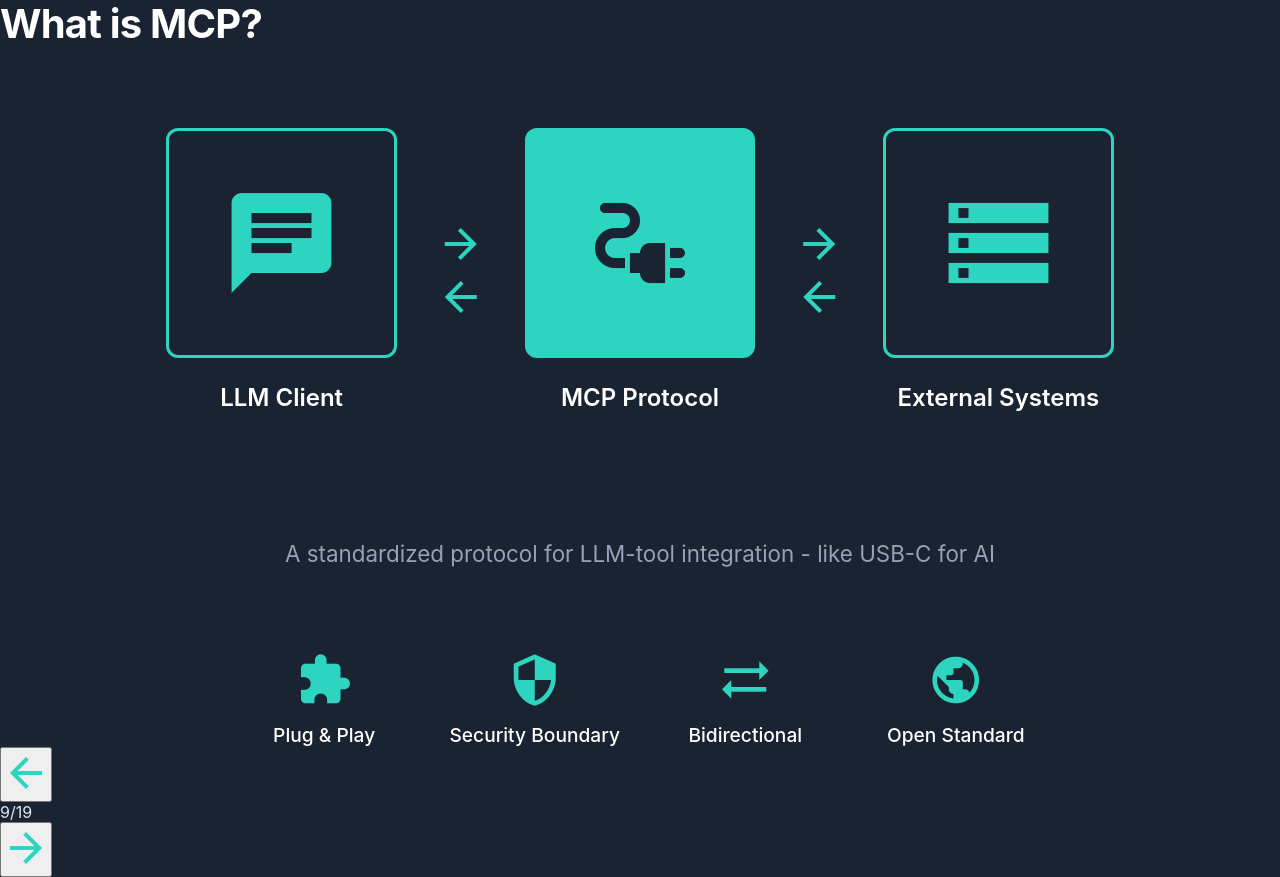
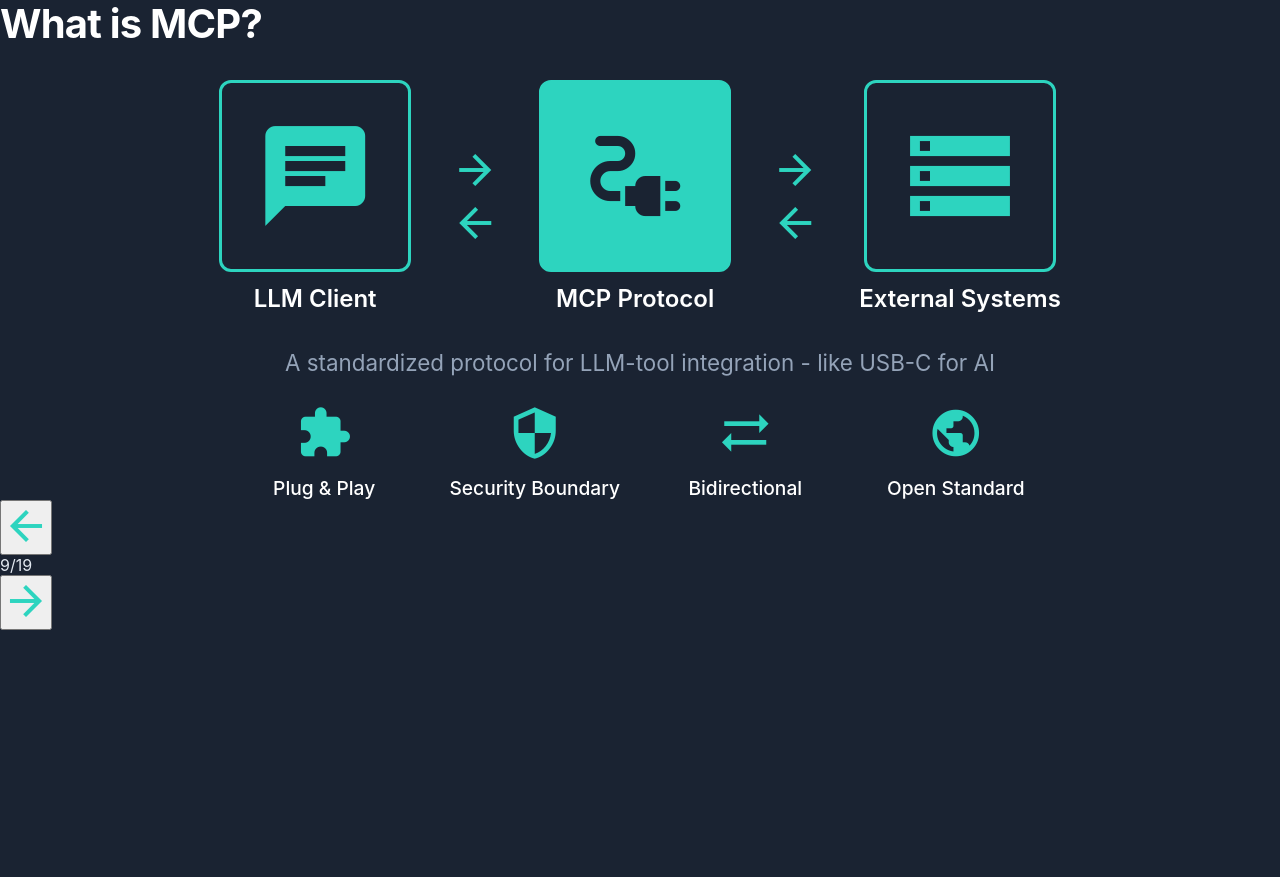
Before and after one commit to Ztein/slides, a website: page presentations/uppsala_uni_18_nov_2025/slides/009.html in a window 1280 px wide. After the commit the page ends 800 px from the top, so only its background shows below. Drawn offline with Linux system fonts and the light colour scheme.

Commit message:
Fix slide 009: Minska vertikalt utrymme så features syns
Reducerar vertikala marginaler och gap för att få plats med .features på skärmen:
- .diagram margin: från 40px-100px till 15px-25px
- .component gap: från 25px till 12px
- .subtitle margin-top: från 60px till 15px-25px
- .features margin-top: från 80px till 20px-35px
- .box storlek: från 200px-280px till 150px-220px

```diff
--- a/presentations/uppsala_uni_18_nov_2025/style.css
+++ b/presentations/uppsala_uni_18_nov_2025/style.css
@@ -51,7 +51,7 @@ h1 {
     text-align: center;
     font-size: 1.4em;
     color: #94a3b8;
-    margin-top: 60px;
+    margin-top: clamp(15px, 2vh, 25px);  /* FIX: Reducerad margin-top */
     line-height: 1.6;
     max-width: 900px;
     margin-left: auto;
@@ -65,7 +65,7 @@ h1 {
     justify-content: center;
     align-items: center;
     gap: 60px;
-    margin: clamp(40px, 8vh, 100px) auto;  /* auto för horisontell centrering */
+    margin: clamp(15px, 2vh, 25px) auto;  /* FIX: Drastiskt reducerad vertikal margin */
     width: 100%;  /* Full bredd för centrering */
     max-width: 100%;
 }
@@ -74,12 +74,12 @@ h1 {
     display: flex;
     flex-direction: column;
     align-items: center;
-    gap: 25px;
+    gap: 12px;  /* FIX: Reducerad gap från 25px */
 }
 
 .box {
-    width: clamp(200px, 18vw, 280px);
-    height: clamp(200px, 18vw, 280px);
+    width: clamp(150px, 15vw, 220px);  /* FIX: Minskad storlek för att spara vertikal plats */
+    height: clamp(150px, 15vw, 220px);  /* FIX: Minskad storlek */
     background: #1a2332;
     border: 3px solid #2dd4bf;
     border-radius: 12px;
@@ -153,7 +153,7 @@ h1 {
     display: grid;
     grid-template-columns: repeat(4, 1fr);
     gap: 40px;
-    margin-top: 80px;
+    margin-top: clamp(20px, 3vh, 35px);  /* FIX: Drastiskt reducerad margin-top från 80px */
     max-width: 1200px;
     margin-left: auto;
     margin-right: auto;
```
